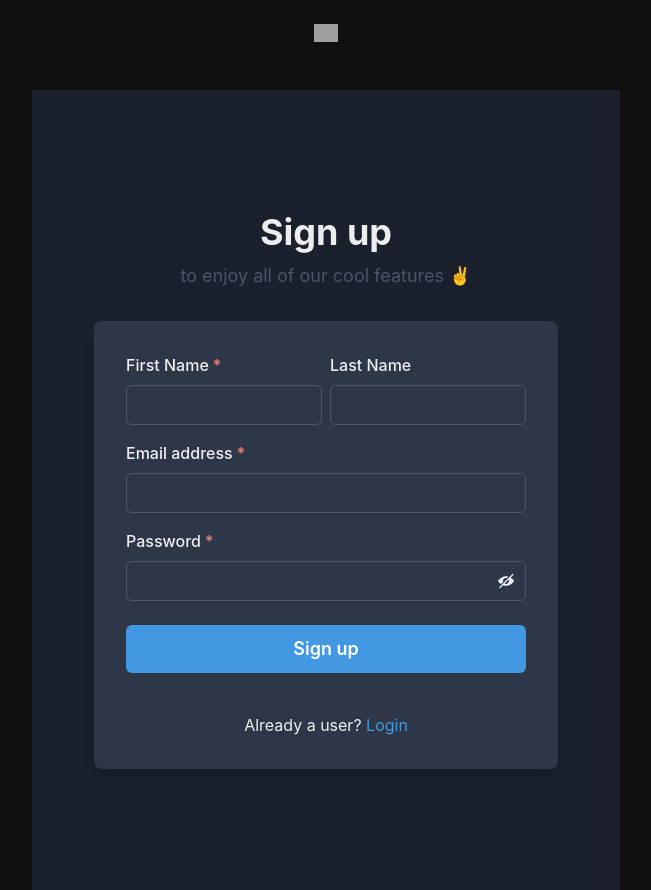
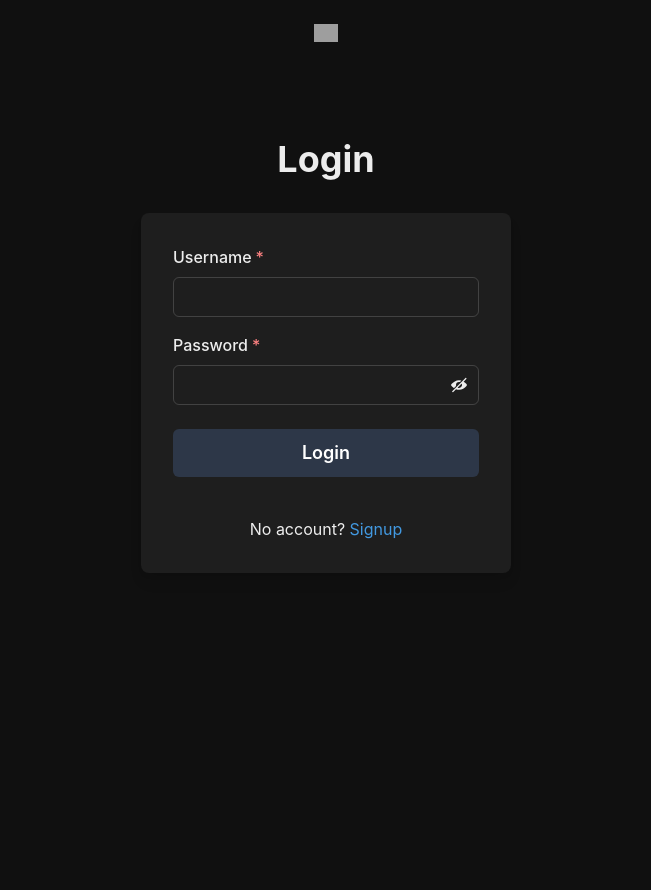
Before and after one commit to IanZC0der/threads-clone-mern, a React (Vite) app in the folder frontend/: page /auth in a window 1280 px wide. Shown: the whole page, without its empty margins (314-965 px from the left). After the commit the page ends 800 px from the top, so only its background shows below. Built offline with nearby package versions, Linux system fonts and the light colour scheme; grey boxes are pictures that could not be loaded.

Commit message:
created login card and handle signup

```diff
--- a/frontend/package.json
+++ b/frontend/package.json
@@ -18,7 +18,8 @@
     "react": "^18.2.0",
     "react-dom": "^18.2.0",
     "react-icons": "^4.12.0",
-    "react-router-dom": "^6.19.0"
+    "react-router-dom": "^6.19.0",
+    "recoil": "^0.7.7"
   },
   "devDependencies": {
     "@types/react": "^18.2.37",
--- /dev/null
+++ b/frontend/src/atom/authAtom.js
@@ -0,0 +1,8 @@
+import { atom } from "recoil"
+
+const authScreenAtom = atom({
+	key: "authScreenAtom",
+	default: "login"
+})
+
+export default authScreenAtom
--- /dev/null
+++ b/frontend/src/components/LoginCard.jsx
@@ -0,0 +1,82 @@
+
+import {
+  Flex,
+  Box,
+  FormControl,
+  FormLabel,
+  Input,
+  InputGroup,
+  InputRightElement,
+  Stack,
+  Button,
+  Heading,
+  Text,
+  useColorModeValue,
+  Link,
+} from '@chakra-ui/react'
+import { useState } from 'react'
+import { ViewIcon, ViewOffIcon } from '@chakra-ui/icons'
+import { useSetRecoilState } from 'recoil'
+import authScreenAtom from '../atom/authAtom'
+
+export default function LoginCard() {
+  const [showPassword, setShowPassword] = useState(false)
+  const setAuthScreen = useSetRecoilState(authScreenAtom)
+
+  return (
+    <Flex
+      align={'center'}
+      justify={'center'}
+      >
+      <Stack spacing={8} mx={'auto'} maxW={'lg'} py={12} px={6}>
+        <Stack align={'center'}>
+          <Heading fontSize={'4xl'} textAlign={'center'}>
+            Login
+          </Heading>
+        </Stack>
+        <Box
+          rounded={'lg'}
+          bg={useColorModeValue('white', 'gray.dark')}
+          boxShadow={'lg'}
+          p={8}>
+          <Stack spacing={4}>
+            <FormControl isRequired>
+              <FormLabel>Username</FormLabel>
+              <Input type="text" />
+            </FormControl>
+            <FormControl  isRequired>
+              <FormLabel>Password</FormLabel>
+              <InputGroup>
+                <Input type={showPassword ? 'text' : 'password'} />
+                <InputRightElement h={'full'}>
+                  <Button
+                    variant={'ghost'}
+                    onClick={() => setShowPassword((showPassword) => !showPassword)}>
+                    {showPassword ? <ViewIcon /> : <ViewOffIcon />}
+                  </Button>
+                </InputRightElement>
+              </InputGroup>
+            </FormControl>
+            <Stack spacing={10} pt={2}>
+              <Button
+                loadingText="Submitting"
+                size="lg"
+                bg={useColorModeValue('gray.600', 'gray.700')}
+                color={'white'}
+                _hover={{
+                  bg: useColorModeValue('gray.700', 'gray.800')
+                }}>
+                Login
+              </Button>
+            </Stack>
+            <Stack pt={6}>
+              <Text align={'center'}>
+                No account? <Link color={'blue.400'} onClick={() => setAuthScreen("signup")}>Signup</Link>
+              </Text>
+            </Stack>
+          </Stack>
+        </Box>
+      </Stack>
+    </Flex>
+  )
+}
--- a/frontend/src/components/SignupCard.jsx
+++ b/frontend/src/components/SignupCard.jsx
@@ -12,57 +12,100 @@
   Heading,
   Text,
   useColorModeValue,
-  Link,
+  Link
 } from '@chakra-ui/react'
 import { useState } from 'react'
 import { ViewIcon, ViewOffIcon } from '@chakra-ui/icons'
+import { useSetRecoilState } from 'recoil'
+import authScreenAtom from '../atom/authAtom'
+import { useToast } from '@chakra-ui/react'
 
 export default function SignupCard() {
   const [showPassword, setShowPassword] = useState(false)
+  const setAuthScreen = useSetRecoilState(authScreenAtom)
+
+  const [inputs, setInputs] = useState({
+    name: "",
+    username: "",
+    email: "",
+    password: ""
+})
+    const toast = useToast()
+
+  const handleSignup = async () => {
+    try {
+        const res = await fetch("/api/users/signup", {
+            method: "POST",
+            headers: {
+                "Content-Type": "application/json",
+            },
+            body: JSON.stringify(inputs),
+        })
+        const data = await res.json()
+
+        if (data.error) {
+            toast({
+                title: "Error",
+                description: data.error,
+                status: "error",
+                duration: 3000,
+                isClosable: true
+            })
+            return;
+        }
+
+        localStorage.setItem("user-threads", JSON.stringify(data))
+    } catch (error) {
+        console.log(error)
+    }
+};
 
   return (
     <Flex
-      minH={'100vh'}
       align={'center'}
       justify={'center'}
-      bg={useColorModeValue('gray.50', 'gray.800')}>
+      >
       <Stack spacing={8} mx={'auto'} maxW={'lg'} py={12} px={6}>
         <Stack align={'center'}>
           <Heading fontSize={'4xl'} textAlign={'center'}>
             Sign up
           </Heading>
-          <Text fontSize={'lg'} color={'gray.600'}>
-            to enjoy all of our cool features ✌️
-          </Text>
         </Stack>
         <Box
           rounded={'lg'}
-          bg={useColorModeValue('white', 'gray.700')}
+          bg={useColorModeValue('white', 'gray.dark')}
           boxShadow={'lg'}
           p={8}>
           <Stack spacing={4}>
             <HStack>
               <Box>
-                <FormControl id="firstName" isRequired>
-                  <FormLabel>First Name</FormLabel>
-                  <Input type="text" />
+                <FormControl  isRequired>
+                  <FormLabel>Full name</FormLabel>
+                  <Input type="text" onChange={(e) => setInputs({...inputs, name: e.target.value})}
+                  value={inputs.name}
+                  />
                 </FormControl>
               </Box>
               <Box>
-                <FormControl id="lastName">
-                  <FormLabel>Last Name</FormLabel>
-                  <Input type="text" />
+                <FormControl isRequired>
+                  <FormLabel>Username</FormLabel>
+                  <Input type="text" onChange={(e) => setInputs({...inputs, username: e.target.value})} value={inputs.username}/>
                 </FormControl>
               </Box>
             </HStack>
-            <FormControl id="email" isRequired>
+            <FormControl isRequired>
               <FormLabel>Email address</FormLabel>
-              <Input type="email" />
+              <Input type="email" onChange={(e) => setInputs({...inputs, email: e.target.value})}
+              value={inputs.email}
+              />
             </FormControl>
-            <FormControl id="password" isRequired>
+            <FormControl  isRequired>
               <FormLabel>Password</FormLabel>
               <InputGroup>
-                <Input type={showPassword ? 'text' : 'password'} />
+                <Input type={showPassword ? 'text' : 'password'}
+                onChange={(e) => setInputs({...inputs, password: e.target.value})}
+                value={inputs.password}
+                />
                 <InputRightElement h={'full'}>
                   <Button
                     variant={'ghost'}
@@ -76,17 +119,17 @@
               <Button
                 loadingText="Submitting"
                 size="lg"
-                bg={'blue.400'}
+                bg={useColorModeValue('gray.600', 'gray.700')}
                 color={'white'}
                 _hover={{
-                  bg: 'blue.500',
-                }}>
+                  bg: useColorModeValue('gray.700', 'gray.800')
+                }} onClick={handleSignup}>
                 Sign up
               </Button>
             </Stack>
             <Stack pt={6}>
               <Text align={'center'}>
-                Already a user? <Link color={'blue.400'}>Login</Link>
+                Already a user? <Link color={'blue.400'} onClick={() => setAuthScreen("login")}>Login</Link>
               </Text>
             </Stack>
           </Stack>
--- a/frontend/src/main.jsx
+++ b/frontend/src/main.jsx
@@ -7,6 +7,7 @@
 import { extendTheme } from "@chakra-ui/theme-utils"
 import { ColorModeScript } from "@chakra-ui/color-mode"
 import { BrowserRouter } from "react-router-dom"
+import { RecoilRoot } from 'recoil'
 
 const styles = {
 	global: (props) => ({
@@ -33,11 +34,13 @@
 
 ReactDOM.createRoot(document.getElementById('root')).render(
   <React.StrictMode>
+	<RecoilRoot>
 		<BrowserRouter>
 		<ChakraProvider theme={theme}>
 			<ColorModeScript initialColorMode={theme.config.initialColorMode} />
 			<App />
 		</ChakraProvider>
 		</BrowserRouter>
+	</RecoilRoot>
   </React.StrictMode>,
 )
--- a/frontend/src/pages/AuthPage.jsx
+++ b/frontend/src/pages/AuthPage.jsx
@@ -1,8 +1,14 @@
 import SignupCard from "../components/SignupCard"
+import authScreenAtom from "../atom/authAtom"
+import LoginCard from "../components/LoginCard"
+import { useRecoilValue } from "recoil"
 function AuthPage() {
+    const authScreenState = useRecoilValue(authScreenAtom)
     return (
         <>
-            <SignupCard />
+            {/* <SignupCard /> */}
+            {/* <LoginCard /> */}
+            {authScreenState === "login" ? <LoginCard /> : <SignupCard />}
         </>
     )
 }
--- a/frontend/vite.config.js
+++ b/frontend/vite.config.js
@@ -5,6 +5,13 @@
 export default defineConfig({
   plugins: [react()],
   server: {
-    port: 3000
+    port: 3000,
+    proxy: {
+      '/api': {
+        target: 'http://localhost:5000',
+        changeOrigin: true,
+        secure: false
+      }
+    }
   }
 })
```
Also changed, not shown: 1 other file (tests, documents, lock files or other folders). Lines whose indentation alone changed are shown as unchanged.
